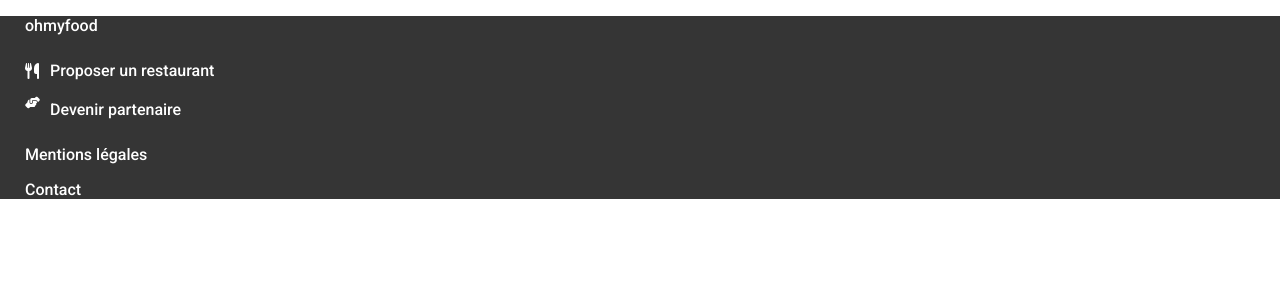
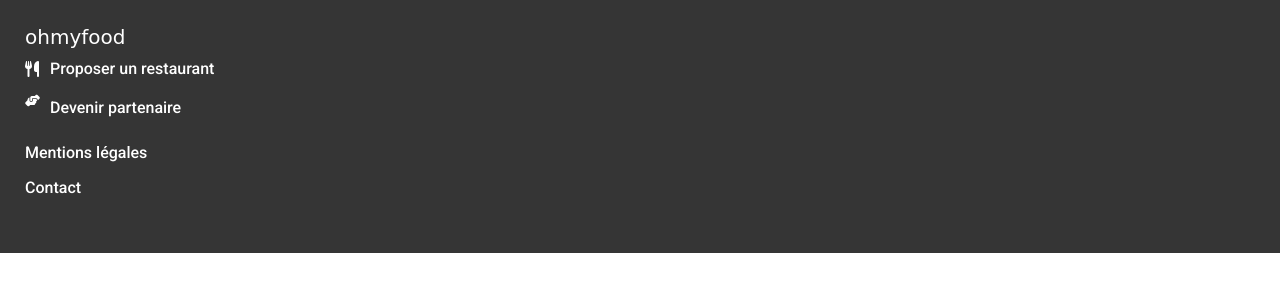
Before and after one commit to boon4975/patricepaillard_2_01072021, a website: page index.html in a window 1280 px wide. Drawn offline with Linux system fonts and the light colour scheme; a web font is replaced by a local one.

Commit message:
footer ok

```diff
--- a/index.html
+++ b/index.html
@@ -19,11 +19,11 @@
 
     </section>
     <footer>
-        <p>ohmyfood</p>
+        <span>ohmyfood</span>
         <div class="flexstart"><i class="fas fa-utensils"></i><p>Proposer un restaurant</p></div>
         <div class="flexstart"><i class="fas fa-hands-helping fa-xs"></i><p>Devenir partenaire</p></div>
         <p>Mentions légales</p>
-        <p>Contact</p>
+        <a href="mailto:contact@ohmyfood.com"><p>Contact</p></a>
 
 
     </footer>
--- a/sass/base/_base.scss
+++ b/sass/base/_base.scss
@@ -2,7 +2,7 @@
     max-width: 1440px;
     margin: auto;
 }
-h1 {
+h1, h2, h3 {
     font-family: 'Shrikhand', cursive;
 }
 
@@ -12,7 +12,7 @@
 footer {
     background-color: $color_bg_footer;
     color: white;
-    padding-left: 25px;
+    padding: 25px 0 40px 25px;
 }
 
 .flexcenter, .flexbetween, .flexaround, .flexstart {
@@ -32,9 +32,14 @@
     justify-content: flex-start;
 }
 
-footera > div {
-    margin: 10px;
+footer > span {
+    font-family: 'Shrikhand', cursive;
+    font-size: 20px;
 }
 footer div > p {
-    margin: 10px;
+    margin: 10px 0 10px 10px;
 }
+footer > a {
+    color: white;
+    text-decoration: none;
+}
```
Also changed, not shown: public/css/style.css, 1 other file.
